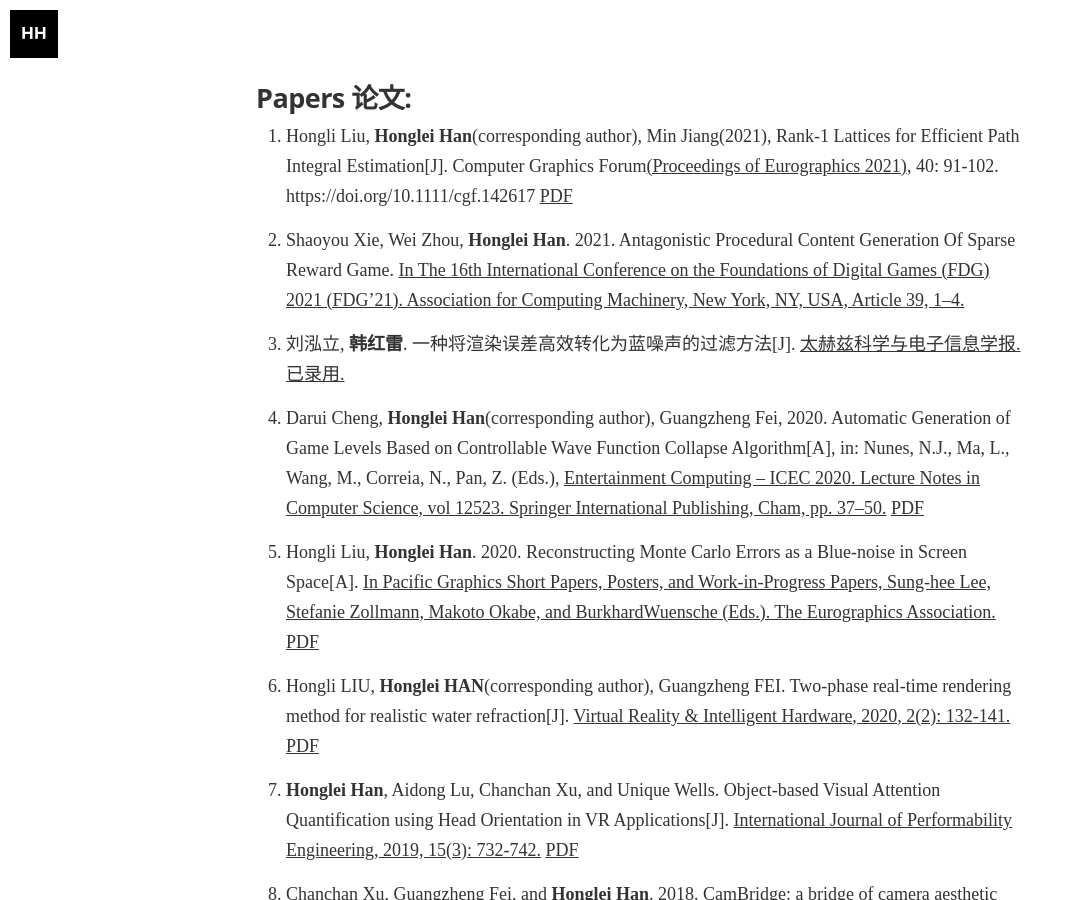
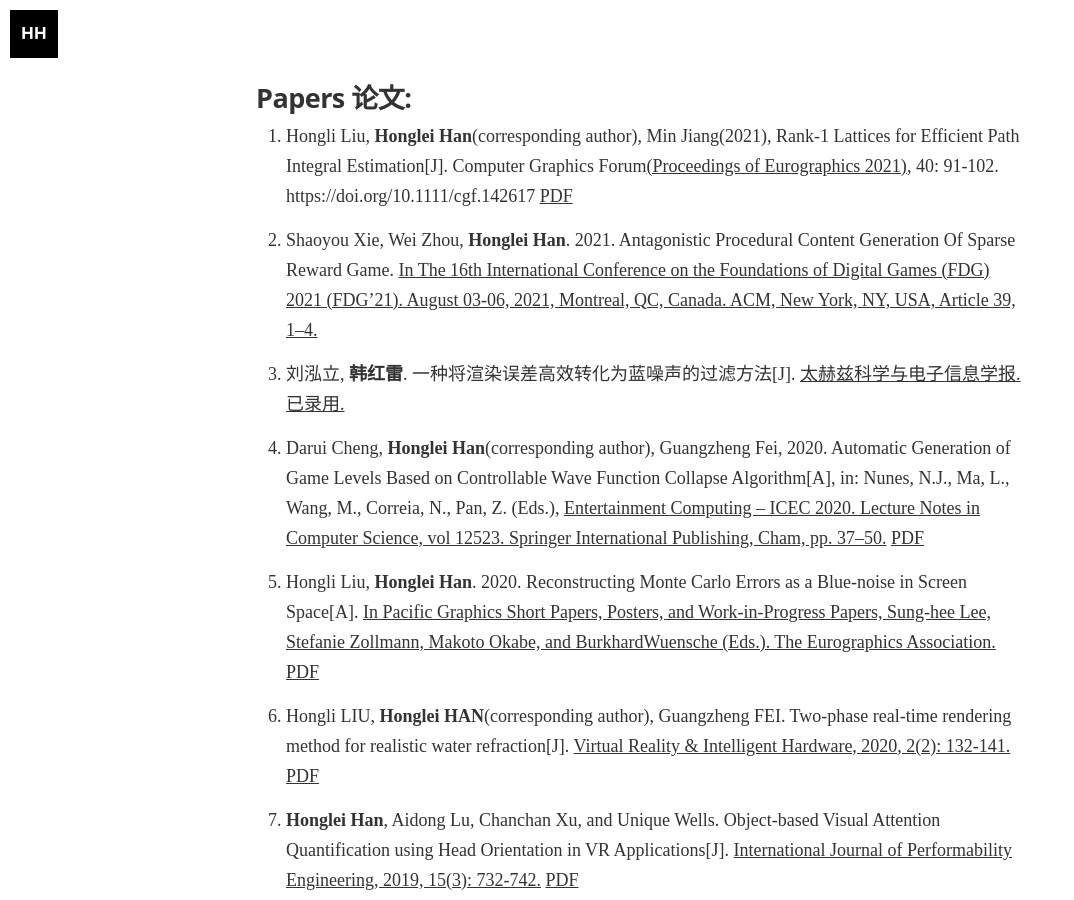
Before and after one commit to hanhonglei/hanhonglei.github.io, a Jekyll site: the page built from Publications.md, in a window 1280 px wide and 900 px high, scrolled down 500 px. Shown: the whole window, without its empty margins (0-1074 px from the left). Built offline with Jekyll 4.4.1, drawn with Linux system fonts in a browser that asks for light colours; nearby versions of some CDN libraries; some web fonts are replaced.

Commit message:
no message

```diff
--- a/Publications.md
+++ b/Publications.md
@@ -11,7 +11,7 @@ permalink: /publications/
 
 ## Papers 论文:
 1. Hongli Liu, **Honglei Han**(corresponding author), Min Jiang(2021), Rank-1 Lattices for Efficient Path Integral Estimation[J]. Computer Graphics Forum[(Proceedings of Eurographics 2021)](https://diglib.eg.org/handle/10.1111/cgf142617), 40: 91-102. https://doi.org/10.1111/cgf.142617 [PDF]({{site.url}}/Resources/EG2021 Rank-1 Lattices for Efficient Path Integral Estimation.pdf)
-1. Shaoyou Xie, Wei Zhou, **Honglei Han**. 2021. Antagonistic Procedural Content Generation Of Sparse Reward Game. [In The 16th International Conference on the Foundations of Digital Games (FDG) 2021 (FDG'21). Association for Computing Machinery, New York, NY, USA, Article 39, 1–4.](https://doi.org/10.1145/3472538.3472580)
+1. Shaoyou Xie, Wei Zhou, **Honglei Han**. 2021. Antagonistic Procedural Content Generation Of Sparse Reward Game. [In The 16th International Conference on the Foundations of Digital Games (FDG) 2021 (FDG'21). August 03-06, 2021, Montreal, QC, Canada. ACM, New York, NY, USA, Article 39, 1–4.](https://doi.org/10.1145/3472538.3472580)
 1. 刘泓立, **韩红雷**. 一种将渲染误差高效转化为蓝噪声的过滤方法[J]. [太赫兹科学与电子信息学报.已录用.](http://www.iaeej.com/xxydzgc/ch/reader/view_abstract.aspx?flag=2&file_no=202009100000003&journal_id=xxydzgc)
 1. Darui Cheng, **Honglei Han**(corresponding author), Guangzheng Fei, 2020. Automatic Generation of Game Levels Based on Controllable Wave Function Collapse Algorithm[A], in: Nunes, N.J., Ma, L., Wang, M., Correia, N., Pan, Z. (Eds.), [Entertainment Computing – ICEC 2020. Lecture Notes in Computer Science, vol 12523. Springer International Publishing, Cham, pp. 37–50.](https://doi.org/10.1007/978-3-030-65736-9_3)	[PDF]({{site.url}}/Resources/2020 Automatic Generation of Game Levels Based on Controllable Wave Function Collapse Algorithm.pdf)
 1. Hongli Liu, **Honglei Han**. 2020. Reconstructing Monte Carlo Errors as a Blue-noise in Screen Space[A]. [In Pacific Graphics Short Papers, Posters, and Work-in-Progress Papers, Sung-hee Lee, Stefanie Zollmann, Makoto Okabe, and BurkhardWuensche (Eds.). The Eurographics Association.](https://doi.org/10.2312/pg.20201230)	[PDF]({{site.url}}/Resources/Reconstructing Monte Carlo Errors as a Blue-noise in Screen Space.pdf)
```
